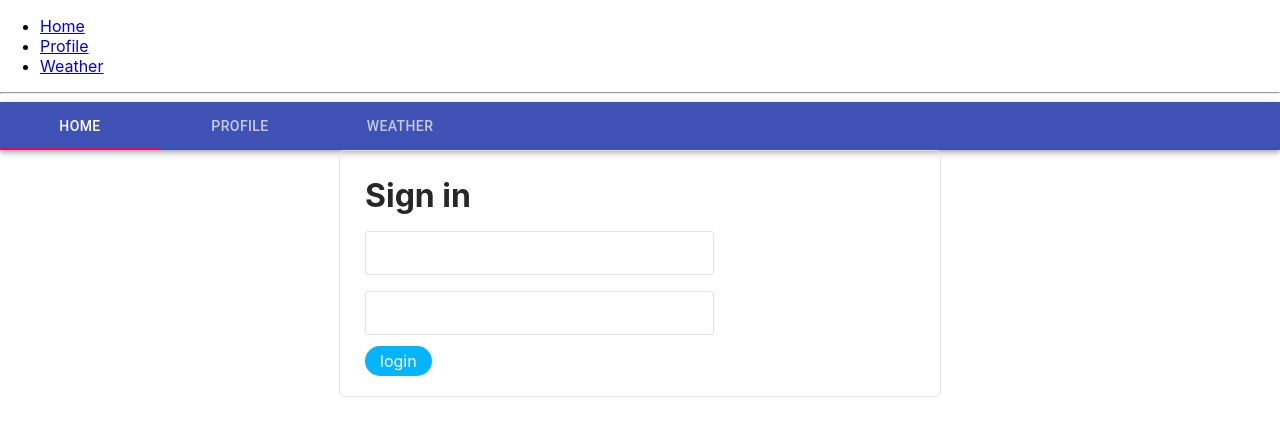
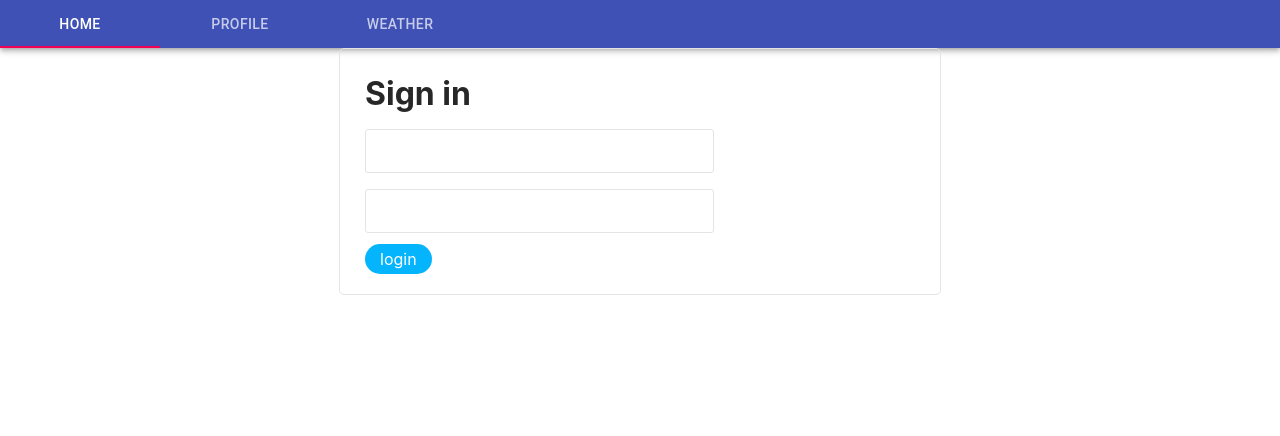
Before and after one commit to Ruila/react-pratice, a React (Create React App) app in the folder hello-world/: page /#/login in a window 1280 px wide. Shown: the top 436 px of the page. Built offline with nearby package versions, Linux system fonts and the light colour scheme; no server answers.

Commit message:
adapt nav

```diff
--- a/hello-world/src/components/nav.js
+++ b/hello-world/src/components/nav.js
@@ -41,12 +41,12 @@ class Nav extends Component  {
   render(){
     return (
             <div className="m-nav">
-                <ul>
+                {/* <ul>
                     <li><Link to="/">Home</Link></li>
                     <li><Link to="/profile">Profile</Link></li>
                     <li><Link to="/weather">Weather</Link></li>
                 </ul>
-                <hr />
+                <hr /> */}
                 <AppBar position="static">
                   <Tabs value={this.state.current} onChange={this.handleChange} aria-label="simple tabs example">
                     <Tab label="Home" value={this.state.value[0]} component={Link} to={this.state.value[0]}/>
```
